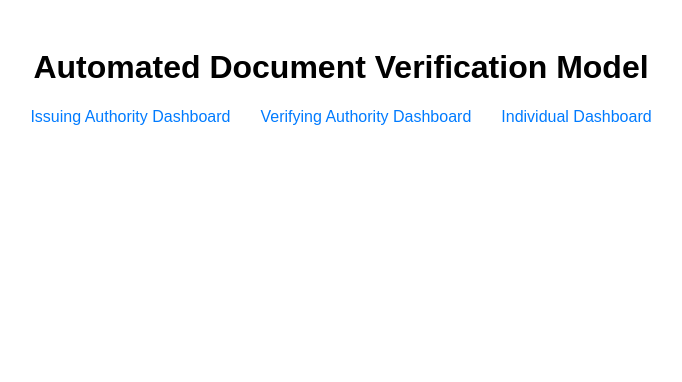
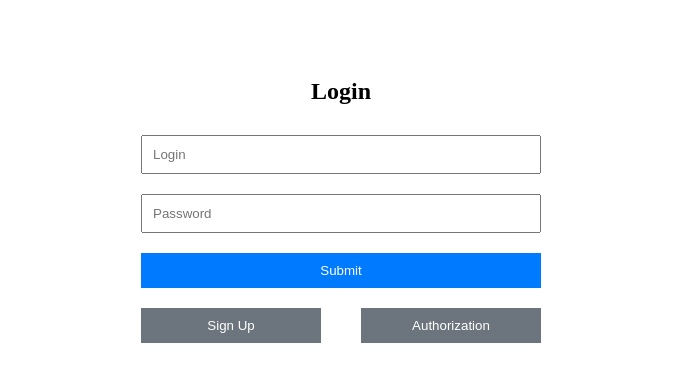
Before and after one commit to Intell-Alpha/documentVerification, a React (Vite) app in the folder JSapp/client/: page / in a window 1280 px wide. Shown: the top 382 px of the page, without its empty margins (299-981 px from the left). Built offline with nearby package versions, Linux system fonts and the light colour scheme; no server answers.

Commit message:
error with the handlelogin function

```diff
--- a/JSapp/client/src/App.jsx
+++ b/JSapp/client/src/App.jsx
@@ -1,48 +1,17 @@
 import React from 'react';
-import { BrowserRouter as Router, Route, Routes, Link } from 'react-router-dom';
-import IssuingDashboard from './components/IssuingDashboard';
-import VerifyingDashboard from './components/VerifyingDashboard';
-import IndividualDashboard from './components/IndividualDashboard';
+import { BrowserRouter as Router, Routes, Route } from 'react-router-dom';
 import Login from './components/Login';
+// import other components
 
 const App = () => {
   return (
     <Router>
-      <div style={styles.container}>
-        <h1>Automated Document Verification Model</h1>
-        <div style={styles.nav}>
-          <Link to="/issuing-dashboard" style={styles.link}>Issuing Authority Dashboard</Link>
-          <Link to="/verifying-dashboard" style={styles.link}>Verifying Authority Dashboard</Link>
-          <Link to="/individual-dashboard" style={styles.link}>Individual Dashboard</Link>
-        </div>
-        <Routes>
-          <Route path="/issuing-dashboard" element={<Login type="issuing" />} />
-          <Route path="/verifying-dashboard" element={<Login type="verifying" />} />
-          <Route path="/issuing" element={<IssuingDashboard />} />
-          <Route path="/verifying" element={<VerifyingDashboard />} />
-          <Route path="/individual-dashboard" element={<IndividualDashboard />} />
-        </Routes>
-      </div>
+      <Routes>
+        <Route path="/" element={<Login />} />
+        {/* Define other routes here */}
+      </Routes>
     </Router>
   );
 };
 
-const styles = {
-  container: {
-    textAlign: 'center',
-    padding: '20px',
-    fontFamily: 'Arial, sans-serif',
-  },
-  nav: {
-    display: 'flex',
-    justifyContent: 'center',
-    marginBottom: '20px',
-  },
-  link: {
-    margin: '0 15px',
-    textDecoration: 'none',
-    color: '#007bff',
-  },
-};
-
 export default App;
--- a/JSapp/client/src/components/Login.jsx
+++ b/JSapp/client/src/components/Login.jsx
@@ -1,86 +1,116 @@
 import React, { useState } from 'react';
+import app from '../../../server/firebase/config';
+
+import { getAuth, signInWithEmailAndPassword, createUserWithEmailAndPassword } from 'firebase/auth';
 import { useNavigate } from 'react-router-dom';
-import App from '../../../server/firebase/config';
-import { getAuth, signInWithEmailAndPassword, createUserWithEmailAndPassword } from 'firebase/auth';
-const Login = ({ type }) => {
-  const [id, setId] = useState('');
+
+const Login = () => {
+  const [login, setLogin] = useState('');
   const [password, setPassword] = useState('');
   const navigate = useNavigate();
-// upon login
+  const handleSubmit = (e) => {
+    e.preventDefault();
+    handleLogin();
+  };
 
-  const handleSignup = () => {
-     const auth = getAuth()
-     try {
-      createUserWithEmailAndPassword(auth, id, password).then((response) => {
-        alert("created new user")
-        console.log(response.user.uid)
+  const handleLogin = () => {
+    const auth = getAuth(app);
+    signInWithEmailAndPassword(auth, login, password)
+      .then((response) => {
+        alert("Login success!");
+        console.log("User ID:", response.user.uid);
+        navigate('/dashboard');
       })
+      .catch((error) => {
+        console.error("Error Code:", error.code);
+        console.error("Error Message:", error.message);
+        alert(`Login failed: ${error.message}`);
+      });
+  };
 
-     } catch (error) {
-      alert('error in creating new user')
-     }
-  }
-  const handleLogin = () => {
 
-      const auth = getAuth()
-      try {
-        signInWithEmailAndPassword(auth, id, password).then((response) => {
-          alert("loging success!")
+  const handleSignUp = () => {
+    const auth = getAuth(app);
+    createUserWithEmailAndPassword(auth, login, password)
+      .then((response) => {
+        alert("Created new user");
+        console.log(response.user.uid);
       })
-          console.log(response.user.uid)
-      } catch (error) {
-        console.log(error)
-        alert("login failed, try again")
-      }
-    return;
-    if ((type === 'issuing' && id === 'issuingId' && password === 'issuingPass') ||
-        (type === 'verifying' && id === 'verifyingId' && password === 'verifyingPass')) {
-      navigate(`/${type}`);
-    } else {
-      alert('Invalid ID or Password');
-    }
+      .catch((error) => {
+        console.error(error);
+        alert("Error in creating new user");
+      });
+  };
+
+  const handleAuthorization = () => {
+    alert('Redirecting to Authorization...');
   };
 
   return (
-    <div style={styles.loginContainer}>
-      <h2>{type.charAt(0).toUpperCase() + type.slice(1)} Authority Login</h2>
+    <div style={styles.container}>
+      <h2>Login</h2>
+      <form onSubmit={handleSubmit} style={styles.form}>
         <input
           type="text"
-        placeholder="Enter ID"
-        value={id}
-        onChange={(e) => setId(e.target.value)}
+          placeholder="Login"
+          value={login}
+          onChange={(e) => setLogin(e.target.value)}
           style={styles.input}
         />
         <input
           type="password"
-        placeholder="Enter Password"
+          placeholder="Password"
           value={password}
           onChange={(e) => setPassword(e.target.value)}
           style={styles.input}
         />
-      <button onClick={handleSignup} style={styles.button}>Login</button>
+        <button type="submit" style={styles.submitButton}>Submit</button>
+      </form>
+      <div style={styles.buttonContainer}>
+        <button onClick={handleSignUp} style={styles.sideButton}>Sign Up</button>
+        <button onClick={handleAuthorization} style={styles.sideButton}>Authorization</button>
+      </div>
     </div>
   );
 };
 
 const styles = {
-  loginContainer: {
+  container: {
     textAlign: 'center',
-    padding: '20px',
+    padding: '50px',
+    maxWidth: '400px',
+    margin: '0 auto',
+  },
+  form: {
+    display: 'flex',
+    flexDirection: 'column',
   },
   input: {
-    display: 'block',
-    margin: '10px auto',
+    margin: '10px 0',
     padding: '10px',
-    width: '80%',
-    maxWidth: '300px',
+    width: '100%',
+    boxSizing: 'border-box',
   },
-  button: {
+  submitButton: {
     padding: '10px 20px',
     backgroundColor: '#007bff',
     color: '#fff',
     border: 'none',
     cursor: 'pointer',
+    marginTop: '10px',
+  },
+  buttonContainer: {
+    display: 'flex',
+    justifyContent: 'space-between',
+    marginTop: '20px',
+  },
+  sideButton: {
+    padding: '10px 20px',
+    backgroundColor: '#6c757d',
+    color: '#fff',
+    border: 'none',
+    cursor: 'pointer',
+    width: '45%',
   },
 };
 
```
Also changed, not shown: 1 other file (tests, documents, lock files or other folders). Lines whose indentation alone changed are shown as unchanged.
